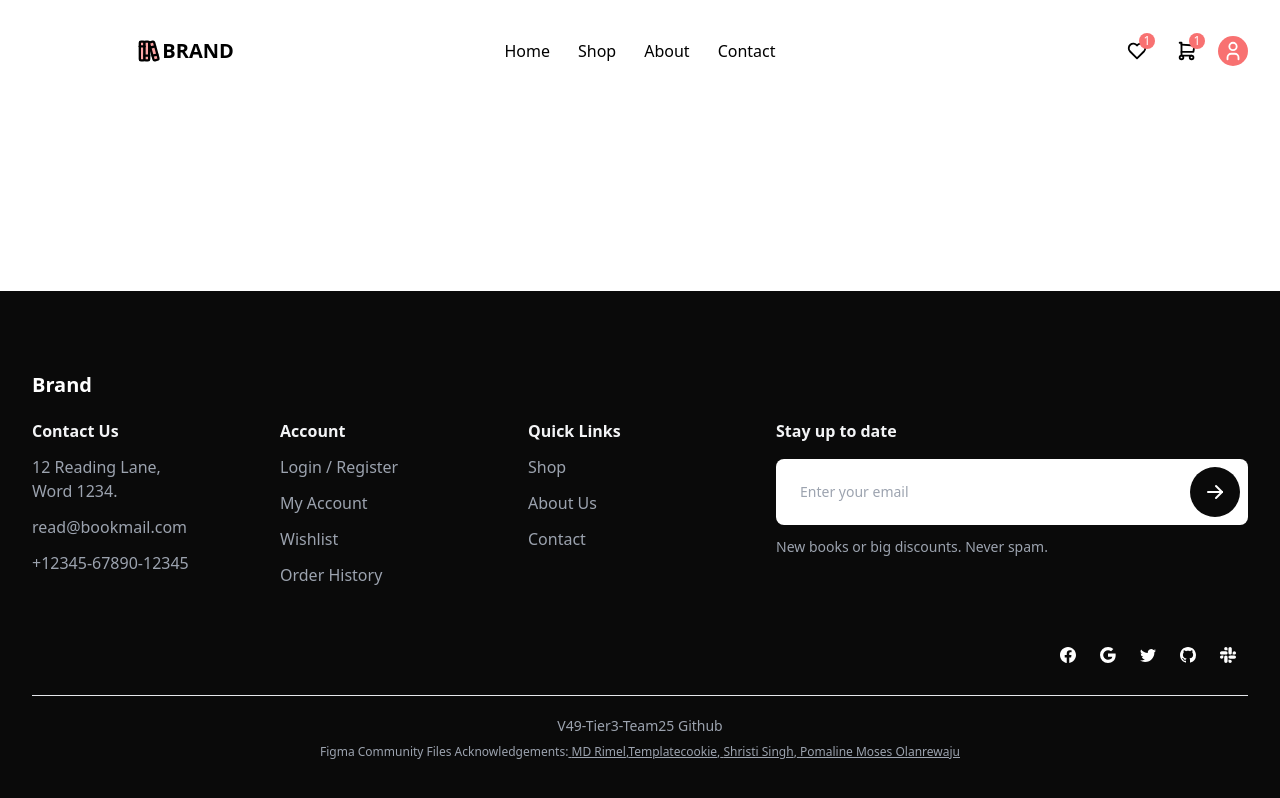
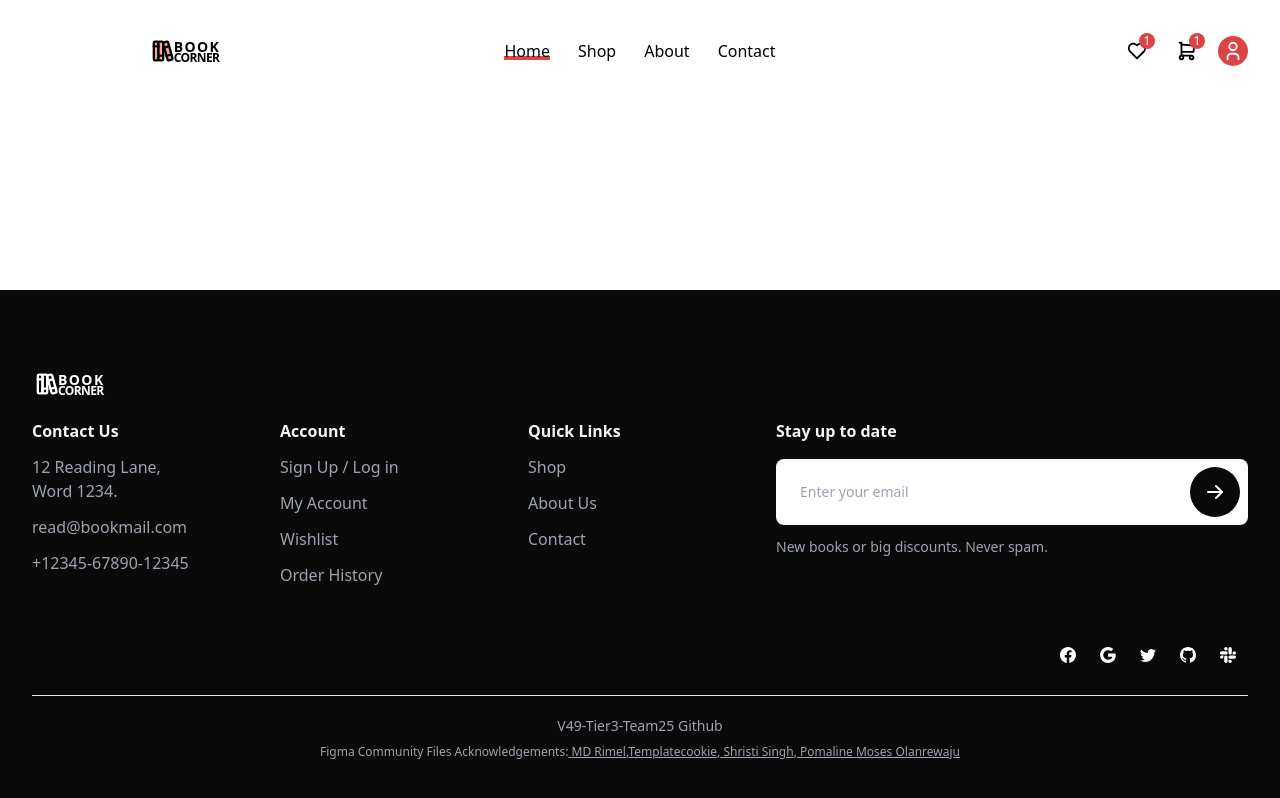
Before and after one commit to chingu-voyages/v49-tier3-team-25, a React (Vite) app in the folder client/: page / in a window 1280 px wide. Built offline with nearby package versions, Linux system fonts and the light colour scheme.

Commit message:
change a tags to links, navlink, logo

```diff
--- a/client/src/components/Footer.tsx
+++ b/client/src/components/Footer.tsx
@@ -1,17 +1,43 @@
-// Change a tags to Link when using react router
+import { Link } from "react-router-dom";
 
 export default function Footer() {
   return (
     <footer className="mt-auto w-full bg-neutral-950">
       <div className="mt-auto w-full max-w-[85rem] py-10 px-4 sm:px-6 lg:px-8 lg:pt-20 mx-auto">
         <div className="pb-5">
-          <a
-            className="flex-none text-xl font-semibold text-white pb-5"
-            href="/"
+          {/* <!-- Logo --> */}
+          <Link
+            className="flex  text-xl font-semibold"
+            to="/"
             aria-label="Brand"
           >
-            Brand
-          </a>
+            <svg
+              xmlns="http://www.w3.org/2000/svg"
+              width="28"
+              height="28"
+              viewBox="0 0 24 24"
+              fill="none"
+              stroke="white"
+              stroke-width="2"
+              stroke-linecap="round"
+              stroke-linejoin="round"
+              className="icon icon-tabler icons-tabler-outline icon-tabler-books"
+            >
+              <path stroke="none" d="M0 0h24v24H0z" fill="none" />
+              <path d="M5 4m0 1a1 1 0 0 1 1 -1h2a1 1 0 0 1 1 1v14a1 1 0 0 1 -1 1h-2a1 1 0 0 1 -1 -1z" />
+              <path d="M9 4m0 1a1 1 0 0 1 1 -1h2a1 1 0 0 1 1 1v14a1 1 0 0 1 -1 1h-2a1 1 0 0 1 -1 -1z" />
+              <path d="M5 8h4" />
+              <path d="M9 16h4" />
+              <path d="M13.803 4.56l2.184 -.53c.562 -.135 1.133 .19 1.282 .732l3.695 13.418a1.02 1.02 0 0 1 -.634 1.219l-.133 .041l-2.184 .53c-.562 .135 -1.133 -.19 -1.282 -.732l-3.695 -13.418a1.02 1.02 0 0 1 .634 -1.219l.133 -.041z" />
+              <path d="M14 9l4 -1" />
+              <path d="M16 16l3.923 -.98" />
+            </svg>
+            <div className="flex flex-col  -ml-[2px] font-bold text-white">
+              <span className="-mb-[5px] tracking-widest  text-sm">BOOK</span>
+              <span className="tracking-tighter text-xs -mt-[2px]">CORNER</span>
+            </div>
+          </Link>
+          {/* <!-- End Logo --> */}
         </div>
 
         {/* <!-- Grid --> */}
@@ -36,36 +62,36 @@ export default function Footer() {
             <h4 className="font-semibold text-gray-100">Account</h4>
             <div className="mt-3 grid space-y-3">
               <p>
-                <a
+                <Link
                   className="inline-flex gap-x-2 text-gray-400 hover:text-gray-200"
-                  href="#"
+                  to="/signup"
                 >
-                  Login / Register
-                </a>
+                  Sign Up / Log in
+                </Link>
               </p>
               <p>
-                <a
+                <Link
                   className="inline-flex gap-x-2 text-gray-400 hover:text-gray-200"
-                  href="#"
+                  to="/"
                 >
                   My Account
-                </a>
+                </Link>
               </p>
               <p>
-                <a
+                <Link
                   className="inline-flex gap-x-2 text-gray-400 hover:text-gray-200"
-                  href="#"
+                  to="/"
                 >
                   Wishlist
-                </a>
+                </Link>
               </p>
               <p>
-                <a
+                <Link
                   className="inline-flex gap-x-2 text-gray-400 hover:text-gray-200"
-                  href="#"
+                  to="/"
                 >
                   Order History
-                </a>
+                </Link>
               </p>
             </div>
           </div>
@@ -75,28 +101,28 @@ export default function Footer() {
             <h4 className="font-semibold text-gray-100">Quick Links</h4>
             <div className="mt-3 grid space-y-3">
               <p>
-                <a
+                <Link
                   className="inline-flex gap-x-2 text-gray-400 hover:text-gray-200"
-                  href="#"
+                  to="/"
                 >
                   Shop
-                </a>
+                </Link>
               </p>
               <p>
-                <a
+                <Link
                   className="inline-flex gap-x-2 text-gray-400 hover:text-gray-200"
-                  href="#"
+                  to="/"
                 >
                   About Us
-                </a>
+                </Link>
               </p>
               <p>
-                <a
+                <Link
                   className="inline-flex gap-x-2 text-gray-400 hover:text-gray-200"
-                  href="#"
+                  to="/"
                 >
                   Contact
-                </a>{" "}
+                </Link>{" "}
               </p>
             </div>
           </div>
@@ -149,9 +175,9 @@ export default function Footer() {
         <div className="mt-5 sm:mt-12 flex sm:justify-end ">
           {/* <!-- Social Brands --> */}
           <div>
-            <a
+            <Link
               className="size-10 inline-flex justify-center items-center gap-x-2 text-sm font-semibold rounded-lg border border-transparent text-white hover:bg-white/10 disabled:opacity-50 disabled:pointer-events-none focus:outline-none focus:ring-1 focus:ring-gray-600"
-              href="#"
+              to="#"
             >
               <svg
                 className="flex-shrink-0 size-4"
@@ -163,10 +189,10 @@ export default function Footer() {
               >
                 <path d="M16 8.049c0-4.446-3.582-8.05-8-8.05C3.58 0-.002 3.603-.002 8.05c0 4.017 2.926 7.347 6.75 7.951v-5.625h-2.03V8.05H6.75V6.275c0-2.017 1.195-3.131 3.022-3.131.876 0 1.791.157 1.791.157v1.98h-1.009c-.993 0-1.303.621-1.303 1.258v1.51h2.218l-.354 2.326H9.25V16c3.824-.604 6.75-3.934 6.75-7.951z" />
               </svg>
-            </a>
-            <a
+            </Link>
+            <Link
               className="size-10 inline-flex justify-center items-center gap-x-2 text-sm font-semibold rounded-lg border border-transparent text-white hover:bg-white/10 disabled:opacity-50 disabled:pointer-events-none focus:outline-none focus:ring-1 focus:ring-gray-600"
-              href="#"
+              to="#"
             >
               <svg
                 className="flex-shrink-0 size-4"
@@ -178,10 +204,10 @@ export default function Footer() {
               >
                 <path d="M15.545 6.558a9.42 9.42 0 0 1 .139 1.626c0 2.434-.87 4.492-2.384 5.885h.002C11.978 15.292 10.158 16 8 16A8 8 0 1 1 8 0a7.689 7.689 0 0 1 5.352 2.082l-2.284 2.284A4.347 4.347 0 0 0 8 3.166c-2.087 0-3.86 1.408-4.492 3.304a4.792 4.792 0 0 0 0 3.063h.003c.635 1.893 2.405 3.301 4.492 3.301 1.078 0 2.004-.276 2.722-.764h-.003a3.702 3.702 0 0 0 1.599-2.431H8v-3.08h7.545z" />
               </svg>
-            </a>
-            <a
+            </Link>
+            <Link
               className="size-10 inline-flex justify-center items-center gap-x-2 text-sm font-semibold rounded-lg border border-transparent text-white hover:bg-white/10 disabled:opacity-50 disabled:pointer-events-none focus:outline-none focus:ring-1 focus:ring-gray-600"
-              href="#"
+              to="#"
             >
               <svg
                 className="flex-shrink-0 size-4"
@@ -193,10 +219,10 @@ export default function Footer() {
               >
                 <path d="M5.026 15c6.038 0 9.341-5.003 9.341-9.334 0-.14 0-.282-.006-.422A6.685 6.685 0 0 0 16 3.542a6.658 6.658 0 0 1-1.889.518 3.301 3.301 0 0 0 1.447-1.817 6.533 6.533 0 0 1-2.087.793A3.286 3.286 0 0 0 7.875 6.03a9.325 9.325 0 0 1-6.767-3.429 3.289 3.289 0 0 0 1.018 4.382A3.323 3.323 0 0 1 .64 6.575v.045a3.288 3.288 0 0 0 2.632 3.218 3.203 3.203 0 0 1-.865.115 3.23 3.23 0 0 1-.614-.057 3.283 3.283 0 0 0 3.067 2.277A6.588 6.588 0 0 1 .78 13.58a6.32 6.32 0 0 1-.78-.045A9.344 9.344 0 0 0 5.026 15z" />
               </svg>
-            </a>
-            <a
+            </Link>
+            <Link
               className="size-10 inline-flex justify-center items-center gap-x-2 text-sm font-semibold rounded-lg border border-transparent text-white hover:bg-white/10 disabled:opacity-50 disabled:pointer-events-none focus:outline-none focus:ring-1 focus:ring-gray-600"
-              href="#"
+              to="#"
             >
               <svg
                 className="flex-shrink-0 size-4"
@@ -208,10 +234,10 @@ export default function Footer() {
               >
                 <path d="M8 0C3.58 0 0 3.58 0 8c0 3.54 2.29 6.53 5.47 7.59.4.07.55-.17.55-.38 0-.19-.01-.82-.01-1.49-2.01.37-2.53-.49-2.69-.94-.09-.23-.48-.94-.82-1.13-.28-.15-.68-.52-.01-.53.63-.01 1.08.58 1.23.82.72 1.21 1.87.87 2.33.66.07-.52.28-.87.51-1.07-1.78-.2-3.64-.89-3.64-3.95 0-.87.31-1.59.82-2.15-.08-.2-.36-1.02.08-2.12 0 0 .67-.21 2.2.82.64-.18 1.32-.27 2-.27.68 0 1.36.09 2 .27 1.53-1.04 2.2-.82 2.2-.82.44 1.1.16 1.92.08 2.12.51.56.82 1.27.82 2.15 0 3.07-1.87 3.75-3.65 3.95.29.25.54.73.54 1.48 0 1.07-.01 1.93-.01 2.2 0 .21.15.46.55.38A8.012 8.012 0 0 0 16 8c0-4.42-3.58-8-8-8z" />
               </svg>
-            </a>
-            <a
+            </Link>
+            <Link
               className="size-10 inline-flex justify-center items-center gap-x-2 text-sm font-semibold rounded-lg border border-transparent text-white hover:bg-white/10 disabled:opacity-50 disabled:pointer-events-none focus:outline-none focus:ring-1 focus:ring-gray-600"
-              href="#"
+              to="#"
             >
               <svg
                 className="flex-shrink-0 size-4"
@@ -223,7 +249,7 @@ export default function Footer() {
               >
                 <path d="M3.362 10.11c0 .926-.756 1.681-1.681 1.681S0 11.036 0 10.111C0 9.186.756 8.43 1.68 8.43h1.682v1.68zm.846 0c0-.924.756-1.68 1.681-1.68s1.681.756 1.681 1.68v4.21c0 .924-.756 1.68-1.68 1.68a1.685 1.685 0 0 1-1.682-1.68v-4.21zM5.89 3.362c-.926 0-1.682-.756-1.682-1.681S4.964 0 5.89 0s1.68.756 1.68 1.68v1.682H5.89zm0 .846c.924 0 1.68.756 1.68 1.681S6.814 7.57 5.89 7.57H1.68C.757 7.57 0 6.814 0 5.89c0-.926.756-1.682 1.68-1.682h4.21zm6.749 1.682c0-.926.755-1.682 1.68-1.682.925 0 1.681.756 1.681 1.681s-.756 1.681-1.68 1.681h-1.681V5.89zm-.848 0c0 .924-.755 1.68-1.68 1.68A1.685 1.685 0 0 1 8.43 5.89V1.68C8.43.757 9.186 0 10.11 0c.926 0 1.681.756 1.681 1.68v4.21zm-1.681 6.748c.926 0 1.682.756 1.682 1.681S11.036 16 10.11 16s-1.681-.756-1.681-1.68v-1.682h1.68zm0-.847c-.924 0-1.68-.755-1.68-1.68 0-.925.756-1.681 1.68-1.681h4.21c.924 0 1.68.756 1.68 1.68 0 .926-.756 1.681-1.68 1.681h-4.21z" />
               </svg>
-            </a>
+            </Link>
           </div>
           {/* <!-- End Social Brands --> */}
         </div>
@@ -231,42 +257,42 @@ export default function Footer() {
         <div className="pt-5 mt-5 border-t border-gray-200">
           <div className="flex justify-centre items-center flex-col gap-2">
             <p className="text-sm text-gray-400">
-              <a href="https://github.com/chingu-voyages/v49-tier3-team-25">
+              <Link to="https://github.com/chingu-voyages/v49-tier3-team-25">
                 V49-Tier3-Team25 Github
-              </a>
+              </Link>
             </p>
             <p className="text-xs text-gray-400">
               Figma Community Files Acknowledgements:
-              <a
-                href="https://www.figma.com/community/file/1219312065205187851"
+              <Link
+                to="https://www.figma.com/community/file/1219312065205187851"
                 className="underline"
               >
                 {" "}
                 MD Rimel
-              </a>
+              </Link>
               ,
-              <a
-                href="https://www.figma.com/community/file/1271751279140741643/clicon-ecommerce-marketplace-website-figma-template-community?searchSessionId=lw5puqu4-tt7lc69ffa"
+              <Link
+                to="https://www.figma.com/community/file/1271751279140741643/clicon-ecommerce-marketplace-website-figma-template-community?searchSessionId=lw5puqu4-tt7lc69ffa"
                 className="underline"
               >
                 Templatecookie
-              </a>
+              </Link>
               ,
-              <a
-                href="https://www.figma.com/community/file/1307034280604606485/admin-dashboard-e-commerce-design"
+              <Link
+                to="https://www.figma.com/community/file/1307034280604606485/admin-dashboard-e-commerce-design"
                 className="underline"
               >
                 {" "}
                 Shristi Singh
-              </a>
+              </Link>
               ,
-              <a
-                href="https://www.figma.com/community/file/1232451162003418746/evaly-e-commerce-dashboard"
+              <Link
+                to="https://www.figma.com/community/file/1232451162003418746/evaly-e-commerce-dashboard"
                 className="underline"
               >
                 {" "}
                 Pomaline Moses Olanrewaju
-              </a>
+              </Link>
             </p>
           </div>
         </div>
--- a/client/src/components/Header.tsx
+++ b/client/src/components/Header.tsx
@@ -1,4 +1,4 @@
-// react router - change a tags to links
+import { NavLink, Link } from "react-router-dom";
 
 import { useState } from "react";
 
@@ -28,6 +28,9 @@ export default function Header() {
     isOpen ? "my-1" : "my-[2px]"
   }  rounded-full bg-black transition ease transform duration-300 `;
 
+  const activeLink =
+    "relative  before:absolute before:bottom-0.5 before:start-0 before:-z-[1] before:w-full before:h-1 before:bg-accent ";
+
   // mimic backend
   const userLoggedIn = true;
 
@@ -41,9 +44,9 @@ export default function Header() {
       <nav className="relative max-w-7xl w-full flex flex-wrap md:grid md:grid-cols-12 basis-full items-center px-4 md:px-8 mx-auto">
         <div className="md:col-span-3">
           {/* <!-- Logo --> */}
-          <a
-            className="flex justify-center items-center text-xl font-semibold "
-            href="/"
+          <Link
+            className="flex justify-center items-center text-xl font-semibold"
+            to="/"
             aria-label="Brand"
           >
             <svg
@@ -67,20 +70,23 @@ export default function Header() {
               <path d="M14 9l4 -1" />
               <path d="M16 16l3.923 -.98" />
             </svg>
-            <span>BRAND</span>
-          </a>
+            <div className="flex flex-col  -ml-[2px] font-bold">
+              <span className="-mb-[5px] tracking-widest  text-sm">BOOK</span>
+              <span className="tracking-tighter text-xs -mt-[2px]">CORNER</span>
+            </div>
+          </Link>
           {/* <!-- End Logo --> */}
         </div>
 
         {/* <!-- Icon Links Group --> */}
         <div className="flex items-center gap-x-3 ms-auto py-1 md:ps-6 md:order-3 md:col-span-3">
           {/* heart icon */}
-          <a
-            href="" // link to wishlist page
+          <Link
+            to="" // link to wishlist page
             className="py-2 px-2 inline-flex items-center gap-x-2 text-black relative"
           >
             {/* count only visible when logged in and counter higher than 0 */}
-            <div className="w-4 h-4 bg-red-400 text-white rounded-full flex justify-center items-center text-xs absolute top-[1px] right-[1px]">
+            <div className="w-4 h-4 bg-accent text-white rounded-full flex justify-center items-center text-xs absolute top-[1px] right-[1px]">
               1
             </div>
             <svg
@@ -98,14 +104,14 @@ export default function Header() {
               <path stroke="none" d="M0 0h24v24H0z" fill="none" />
               <path d="M19.5 12.572l-7.5 7.428l-7.5 -7.428a5 5 0 1 1 7.5 -6.566a5 5 0 1 1 7.5 6.572" />
             </svg>
-          </a>
+          </Link>
           {/* cart icon */}
-          <a
-            href="" // link to cart page
+          <Link
+            to="" // link to cart page
             className="py-2 px-2 inline-flex items-center gap-x-2  text-black relative"
           >
             {/* count only visible when logged in and counter higher than 0 */}
-            <div className="w-4 h-4 bg-red-400 text-white rounded-full flex justify-center items-center text-xs absolute top-[1px] right-[1px]">
+            <div className="w-4 h-4 bg-accent text-white rounded-full flex justify-center items-center text-xs absolute top-[1px] right-[1px]">
               1
             </div>
             <svg
@@ -126,13 +132,13 @@ export default function Header() {
               <path d="M17 17h-11v-14h-2" />
               <path d="M6 5l14 1l-1 7h-13" />
             </svg>
-          </a>
+          </Link>
           {/* user icon */}
           <button
             onClick={handleUserIconClick}
             type="button"
             className={`py-1 px-1 inline-flex items-center gap-x-2  text-black ${
-              userLoggedIn && "bg-red-400 rounded-full text-white"
+              userLoggedIn && "bg-accent rounded-full text-white"
             }`}
           >
             <svg
@@ -192,17 +198,20 @@ export default function Header() {
         >
           <div className="flex flex-col gap-y-4 gap-x-0 mt-5 md:flex-row md:justify-center md:items-center md:gap-y-0 md:gap-x-7 md:mt-0">
             {links.map((link) => (
-              <div>
-                <a
-                  /*react router - add these classes when link is active: relative  before:absolute before:bottom-0.5 before:start-0 before:-z-[1] before:w-full before:h-1 before:bg-red-400 */
-                  className="group transition-all duration-300 ease-in-out inline-block text-black hover:text-gray-600"
-                  href={link.link}
+              <div key={link.link}>
+                <NavLink
+                  to={link.link}
                   aria-current="page"
+                  className={({ isActive }) =>
+                    isActive
+                      ? activeLink
+                      : "group transition-all duration-300 ease-in-out inline-block text-black hover:text-gray-600"
+                  }
                 >
-                  <span className="bg-left-bottom bg-gradient-to-l from-red-400 to-red-400 bg-[length:0%_4px] bg-no-repeat group-hover:bg-[length:100%_4px] transition-all duration-500 ease-out">
+                  <span className="bg-left-bottom bg-gradient-to-l from-accent to-accent bg-[length:0%_4px] bg-no-repeat group-hover:bg-[length:100%_4px] transition-all duration-500 ease-out">
                     {link.text}
                   </span>
-                </a>
+                </NavLink>
               </div>
             ))}
           </div>
```
